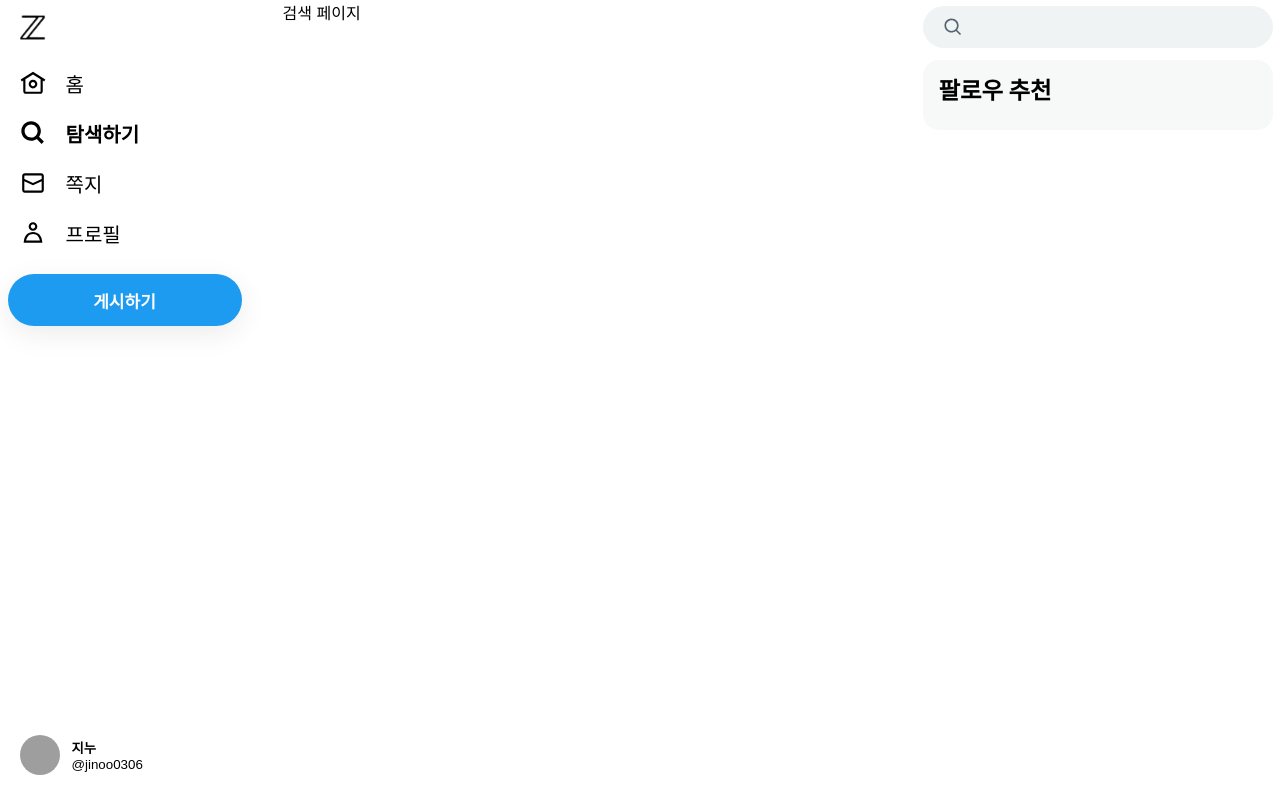
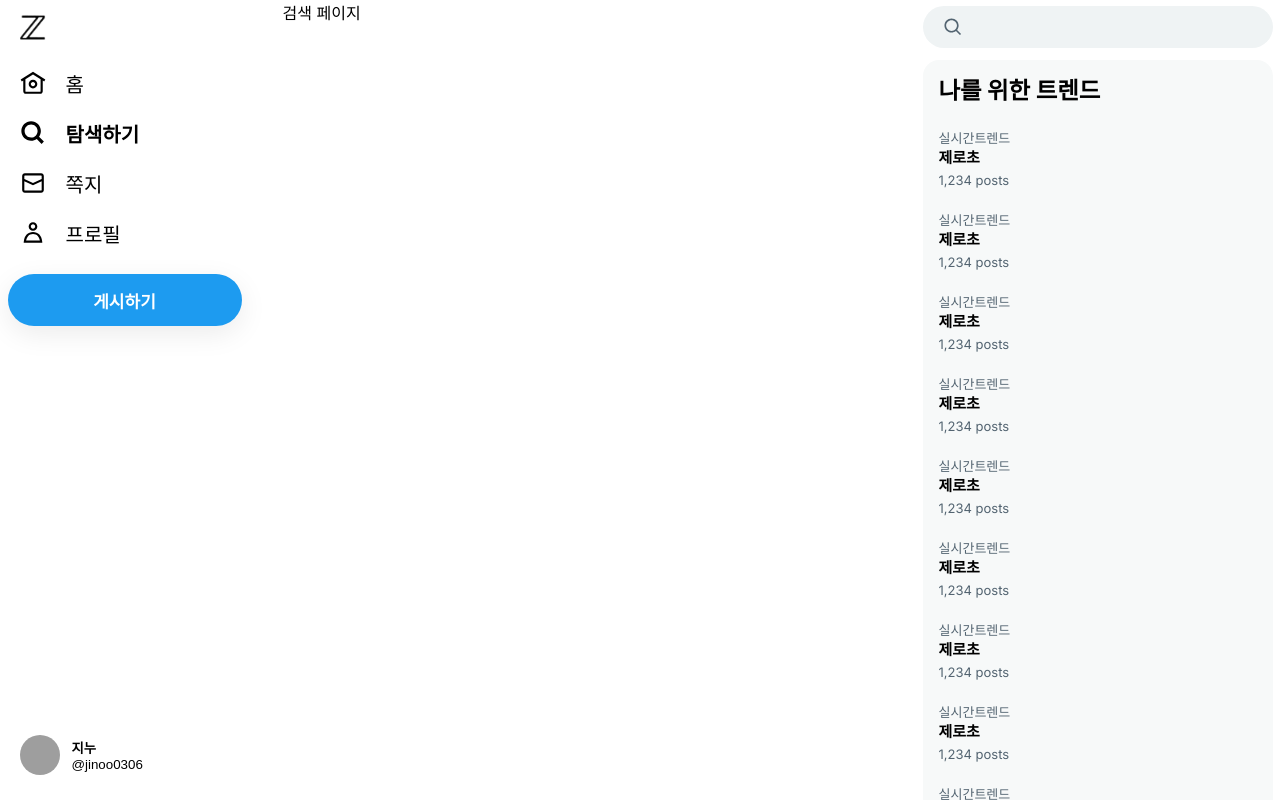
Before and after one commit to jinoo0306/Next-React-Query-SNS-, a Next.js app: page /search in a window 1280 px wide. Built offline with nearby package versions, Linux system fonts and the light colour scheme; grey boxes are pictures that could not be loaded.

Commit message:
session : ch2 오른쪽 섹션 클론코딩

```diff
--- /dev/null
+++ b/src/app/(afterLogin)/_components/FollowRecommend.tsx
@@ -0,0 +1,33 @@
+"use client";
+
+import style from "./followRecommend.module.css";
+import Image from "next/image";
+
+function FollowRecommend() {
+  const onFollow = () => {};
+
+  const user = {
+    id: "elonmusk",
+    nickname: "Elon Musk",
+    image: "/yRsRRjGO.jpg",
+  };
+
+  return (
+    <div className={style.container}>
+      <div className={style.userLogoSection}>
+        <div className={style.userLogo}>
+          <Image src={user.image} alt={user.id} width={40} height={40} />
+        </div>
+      </div>
+      <div className={style.userInfo}>
+        <div className={style.title}>{user.nickname}</div>
+        <div className={style.count}>@{user.id}</div>
+      </div>
+      <div className={style.followButtonSection}>
+        <button onClick={onFollow}>팔로우</button>
+      </div>
+    </div>
+  );
+}
+
+export default FollowRecommend;
--- /dev/null
+++ b/src/app/(afterLogin)/_components/Trend.tsx
@@ -0,0 +1,13 @@
+import Link from "next/link";
+import style from "./trend.module.css";
+function Trend() {
+  return (
+    <Link href={`/search?q=트렌드`} className={style.container}>
+      <div className={style.count}>실시간트렌드</div>
+      <div className={style.title}>제로초</div>
+      <div className={style.count}>1,234 posts</div>
+    </Link>
+  );
+}
+
+export default Trend;
--- /dev/null
+++ b/src/app/(afterLogin)/_components/TrendSection.tsx
@@ -0,0 +1,22 @@
+import style from "./trendSection.module.css";
+import Trend from "./Trend";
+
+export default function TrendSection() {
+  return (
+    <div className={style.trendBg}>
+      <div className={style.trend}>
+        <h3>나를 위한 트렌드</h3>
+        <Trend />
+        <Trend />
+        <Trend />
+        <Trend />
+        <Trend />
+        <Trend />
+        <Trend />
+        <Trend />
+        <Trend />
+        <Trend />
+      </div>
+    </div>
+  );
+}
--- /dev/null
+++ b/src/app/(afterLogin)/_components/followRecommend.module.css
@@ -0,0 +1,52 @@
+.container {
+  padding: 12px 0;
+  height: 66px;
+  display: flex;
+}
+
+.userLogo {
+  width: 40px;
+  margin-right: 12px;
+}
+
+.userLogo,
+.userLogo img {
+  width: 40px;
+  height: 40px;
+  border-radius: 20px;
+}
+
+.userInfo {
+  flex: 1;
+}
+
+.title {
+  font-size: 15px;
+  font-weight: bold;
+  line-height: 20px;
+}
+
+.count {
+  color: rgb(83, 100, 113);
+  font-size: 13px;
+  line-height: 16px;
+}
+
+.followButtonSection {
+  width: 76px;
+}
+
+.followButtonSection button {
+  border: none;
+  cursor: pointer;
+  width: 100%;
+  color: white;
+  background: #000;
+  font-size: 14px;
+  font-weight: bold;
+  height: 32px;
+  border-radius: 16px;
+}
+.followButtonSection button:hover {
+  background-color: rgb(39, 44, 48);
+}
--- /dev/null
+++ b/src/app/(afterLogin)/_components/trend.module.css
@@ -0,0 +1,23 @@
+.container {
+  padding: 12px 16px;
+  height: 82px;
+  display: block;
+}
+.container:hover {
+  background-color: rgba(0, 0, 0, 0.03);
+}
+
+.title {
+  font-size: 15px;
+  font-weight: bold;
+  line-height: 20px;
+  margin-top: 2px;
+  margin-bottom: 4px;
+}
+
+.count {
+  color: rgb(83, 100, 113);
+  font-size: 13px;
+  line-height: 16px;
+  font-weight: lighter;
+}
--- /dev/null
+++ b/src/app/(afterLogin)/_components/trendSection.module.css
@@ -0,0 +1,14 @@
+.trendBg {
+  background-color: rgb(247, 249, 249);
+  border-radius: 16px;
+  margin-top: 12px;
+}
+.trend {
+  font-size: 20px;
+  font-weight: bold;
+  padding: 12px 0;
+}
+.trend h3 {
+  margin-bottom: 12px;
+  padding: 0 16px;
+}
--- a/src/app/(afterLogin)/layout.tsx
+++ b/src/app/(afterLogin)/layout.tsx
@@ -5,6 +5,8 @@
 import ZLogo from "@/public/zlogo.png";
 import NavMenu from "@src/app/(afterLogin)/_components/NavMenu";
 import LogoutButton from "@src/app/(afterLogin)/_components/LogoutButton";
+import TrendSection from "@src/app/(afterLogin)/_components/TrendSection";
+import FollowRecommend from "@src/app/(afterLogin)/_components/FollowRecommend";
 
 function AfterLogin({ children }: layoutProps) {
   return (
@@ -43,12 +45,12 @@
                 <input type="search" />
               </form>
             </div>
-            {/* <TrendSection /> */}
+            <TrendSection />
             <div className={style.followRecommend}>
               <h3>팔로우 추천</h3>
-              {/* <FollowRecommend />
               <FollowRecommend />
-              <FollowRecommend /> */}
+              <FollowRecommend />
+              <FollowRecommend />
             </div>
           </section>
         </div>
```
